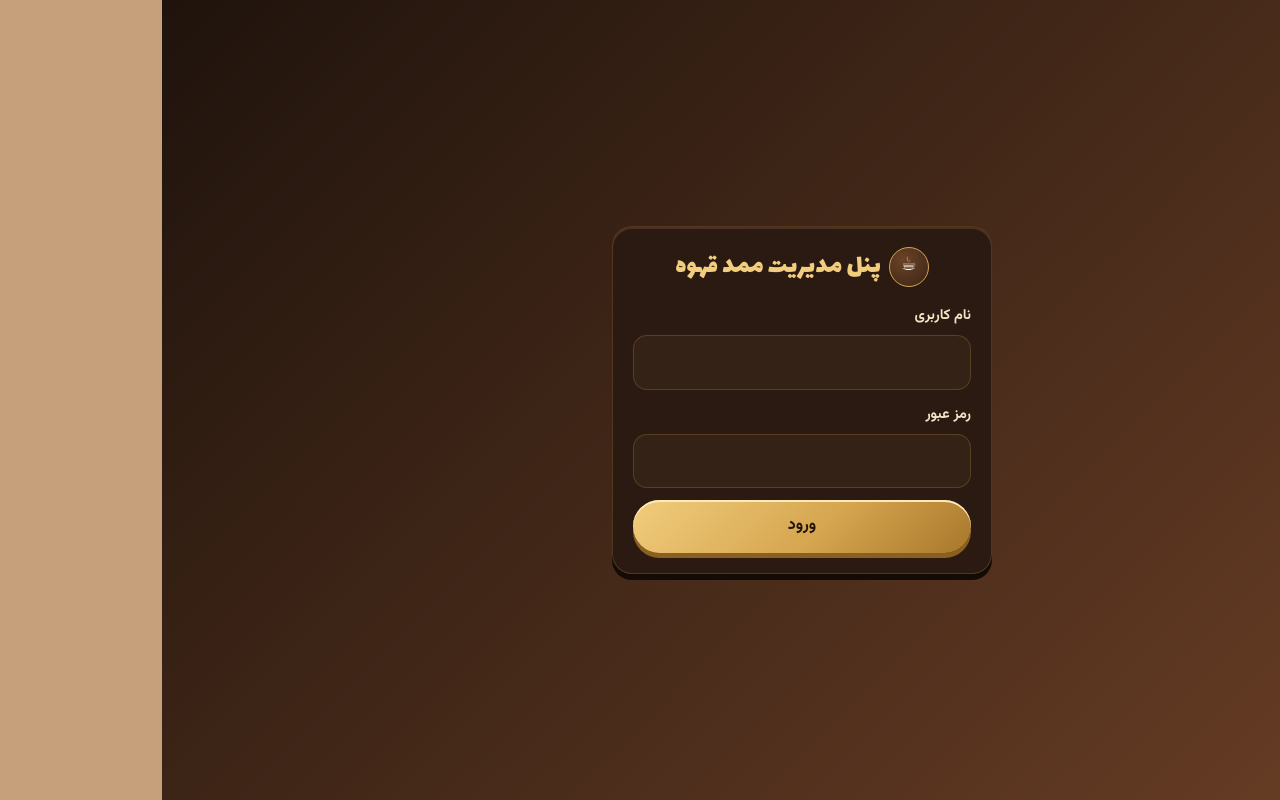
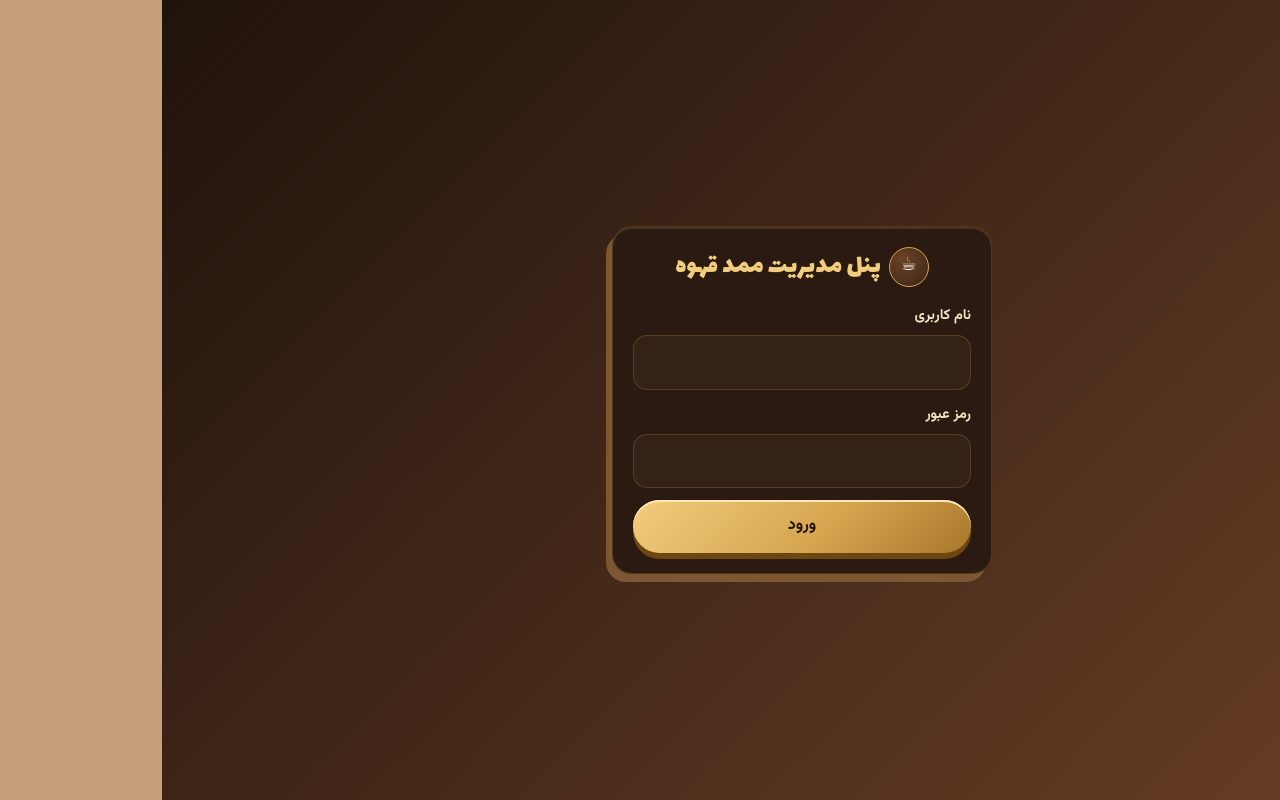
Before and after one commit to moeinregz/WebPikasoo, a Next.js app in the folder mamad-ghahve/: page /admin/login in a window 1280 px wide. Built offline with nearby package versions, Linux system fonts and the light colour scheme; no server answers.

Commit message:
Make solid shadows visible: darker Nescafe offset shadow on page, near-black on dark surfaces
Co-Authored-By: Claude Opus 5.5 <noreply@anthropic.com>
Claude-Session: https://claude.ai/code/session_01PghT6KrRSq5ffVFFRu3eLN

```diff
--- a/mamad-ghahve/app/globals.css
+++ b/mamad-ghahve/app/globals.css
@@ -25,10 +25,10 @@
   --warn: #c98a1d;
   --info: #3c6f8f;
   --r: 20px;
-  --shadow: 0 6px 0 #140b06, inset 0 2px 0 #4a3122;
-  --shadow-lg: 0 9px 0 #140b06, inset 0 2px 0 #4a3122;
-  --shadow-gold: 0 5px 0 #8a5f1f, inset 0 2px 0 #ffe9b8;
-  --shadow-gold-press: 0 1px 0 #8a5f1f, inset 0 2px 0 #ffe9b8;
+  --shadow: -6px 8px 0 #7d5634, inset 0 2px 0 #4a3122;
+  --shadow-lg: -9px 11px 0 #7d5634, inset 0 2px 0 #4a3122;
+  --shadow-gold: 0 6px 0 #6e4710, inset 0 2px 0 #ffe9b8;
+  --shadow-gold-press: 0 1px 0 #6e4710, inset 0 2px 0 #ffe9b8;
   --f: "Vazirmatn", Tahoma, "Segoe UI", sans-serif;
   --fd: "Lalezar", "Vazirmatn", Tahoma, sans-serif;
   color-scheme: dark;
@@ -470,3 +470,28 @@ body { color: var(--on-bg); }
 .admin aside nav a.on { box-shadow: 0 3px 0 #8a5f1f, inset 0 2px 0 #ffe9b8; }
 .stat { box-shadow: var(--shadow); }
 .thumb-sm { box-shadow: 0 2px 0 #140b06; }
+
+/* سایه‌ی پررنگ‌تر و قابل دیدن (روی پس‌زمینه‌ی نسکافه‌ای: نسکافه‌ای تیره، روی سطح تیره: تقریباً مشکی) */
+.hero { box-shadow: -9px 11px 0 #7d5634; }
+.pcard:hover, .cat:hover { box-shadow: -10px 13px 0 #7d5634, inset 0 2px 0 #4a3122; }
+.cat:active, .filters a:active { transform: translate(-3px, 4px); box-shadow: -2px 3px 0 #7d5634; }
+.rail-btn { box-shadow: -4px 5px 0 #7d5634, inset 0 2px 0 #4a3122; }
+.rail-btn:disabled { box-shadow: -2px 3px 0 #7d5634; }
+.rail-btn:not(:disabled):active { transform: translate(-3px, 3px); box-shadow: -1px 2px 0 #7d5634; }
+.filters a { box-shadow: -4px 5px 0 #7d5634, inset 0 2px 0 #4a3122; }
+.filters a.on { box-shadow: -4px 5px 0 #6e4710, inset 0 2px 0 #ffe9b8; }
+.btn.light { box-shadow: 0 5px 0 #0b0503, inset 0 2px 0 #4a3122; }
+.btn.light:active { box-shadow: 0 1px 0 #0b0503; }
+.add-mini { box-shadow: 0 5px 0 #6e4710, inset 0 2px 0 #ffe9b8; }
+.icon-btn { box-shadow: 0 4px 0 #0b0503, inset 0 2px 0 #4a3122; }
+.trust-item { box-shadow: 0 6px 0 #0b0503, inset 0 2px 0 #4a3122; }
+.cat .i, .rev .av, .thumb-sm, .qty, .opts button, .gw, .hero .arrow { box-shadow: 0 4px 0 #0b0503; }
+.gw.on, .opts button.on { box-shadow: 0 4px 0 #6e4710; }
+.pcard .tag { box-shadow: 0 3px 0 #6e4710; }
+.pcard .off { box-shadow: 0 3px 0 #5a1c0f; }
+.bottom-nav { box-shadow: 0 -5px 0 #0b0503; }
+.admin aside nav a.on { box-shadow: 0 4px 0 #6e4710, inset 0 2px 0 #ffe9b8; }
+.rail { padding-bottom: 26px; padding-left: 14px; }
+@media (max-width: 760px) { .rail { padding-left: 16px; } }
+.rev-track { padding-bottom: 24px; padding-left: 12px; }
+.pgrid { padding-bottom: 12px; }
```
Also changed, not shown: mamad-ghahve/preview.html (+1 -1 lines).
